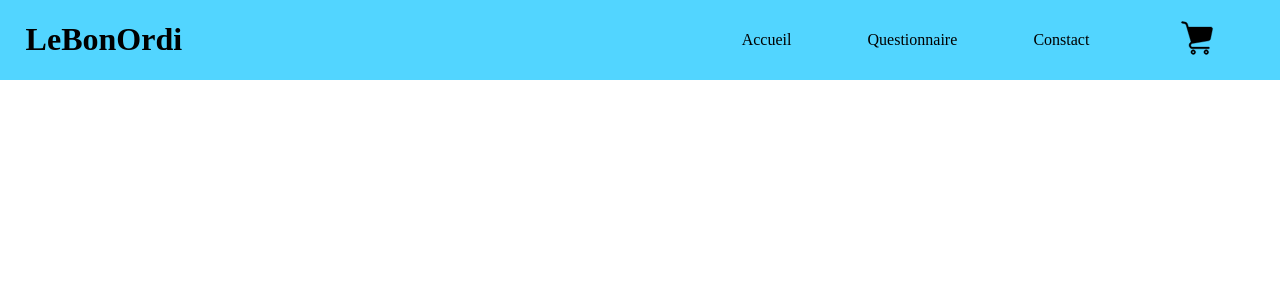
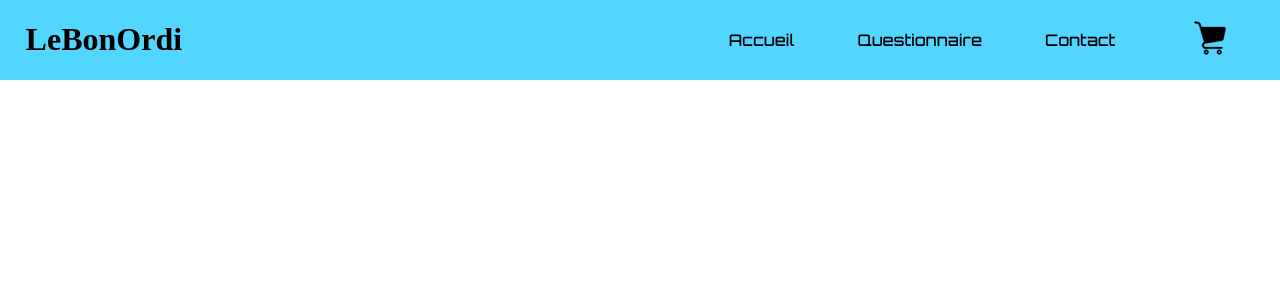
Before and after one commit to ArtyMartin/lebonordi, an Angular app: page / in a window 1280 px wide. Shown: the top 300 px of the page. Built offline with nearby package versions, Linux system fonts and the light colour scheme; a web font is replaced by a local one.

Commit message:
Add Header Final

```diff
--- a/src/app/header/header.component.css
+++ b/src/app/header/header.component.css
@@ -32,3 +32,13 @@ h1 {
    /* font-family: 'Audiowide', cursive; */
    /* font-family: 'Bungee Hairline', cursive; */
 }
+
+label {
+    /* font-family: 'Sedgwick Ave Display', cursive; */
+   /* font-family: 'Wallpoet', cursive; */
+   /* font-family: 'Megrim', cursive; */
+   font-family: 'Orbitron', sans-serif;
+   /* font-family: 'Press Start 2P', cursive; */
+   /* font-family: 'Audiowide', cursive; */
+   /* font-family: 'Bungee Hairline', cursive; */
+}
--- a/src/app/header/header.component.html
+++ b/src/app/header/header.component.html
@@ -3,7 +3,7 @@
     <div class="buton">
         <label class="buton1">Accueil</label>
         <label class="buton2">Questionnaire</label>
-        <label class="buton3">Constact</label>
+        <label class="buton3">Contact</label>
         <label class="buton4">
             <svg height="64px" width="64px" version="1.1" id="_x32_" xmlns="http://www.w3.org/2000/svg" xmlns:xlink="http://www.w3.org/1999/xlink" viewBox="-240.64 -240.64 993.28 993.28" xml:space="preserve" fill="#000000" stroke="#000000" stroke-width="5.12">
                 <g id="SVGRepo_bgCarrier" stroke-width="0"></g>
```
